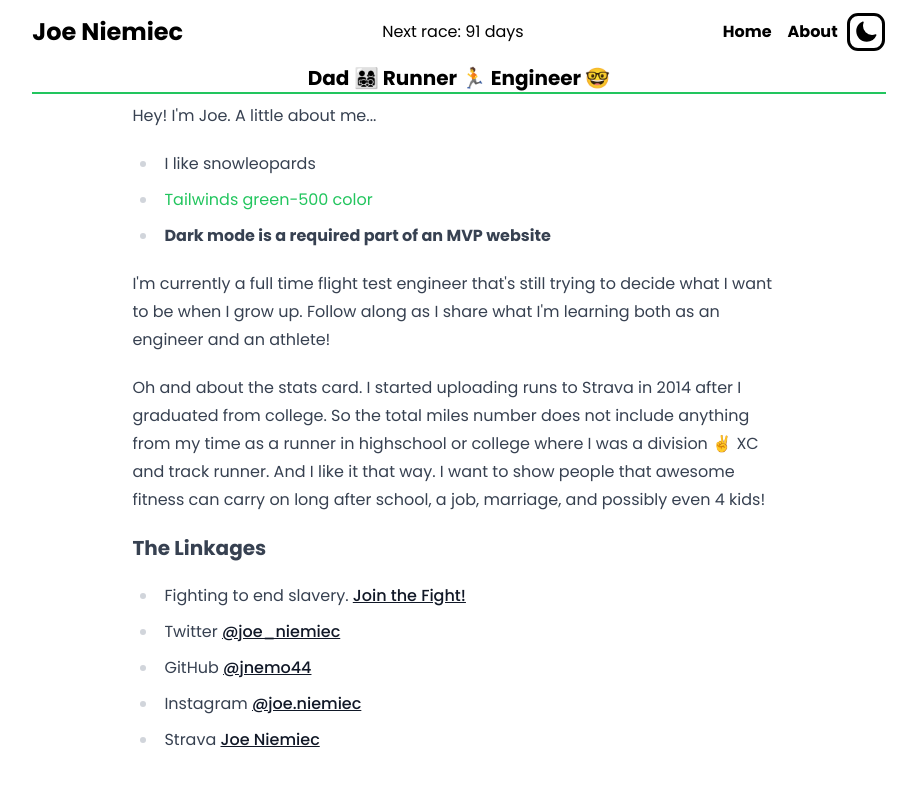
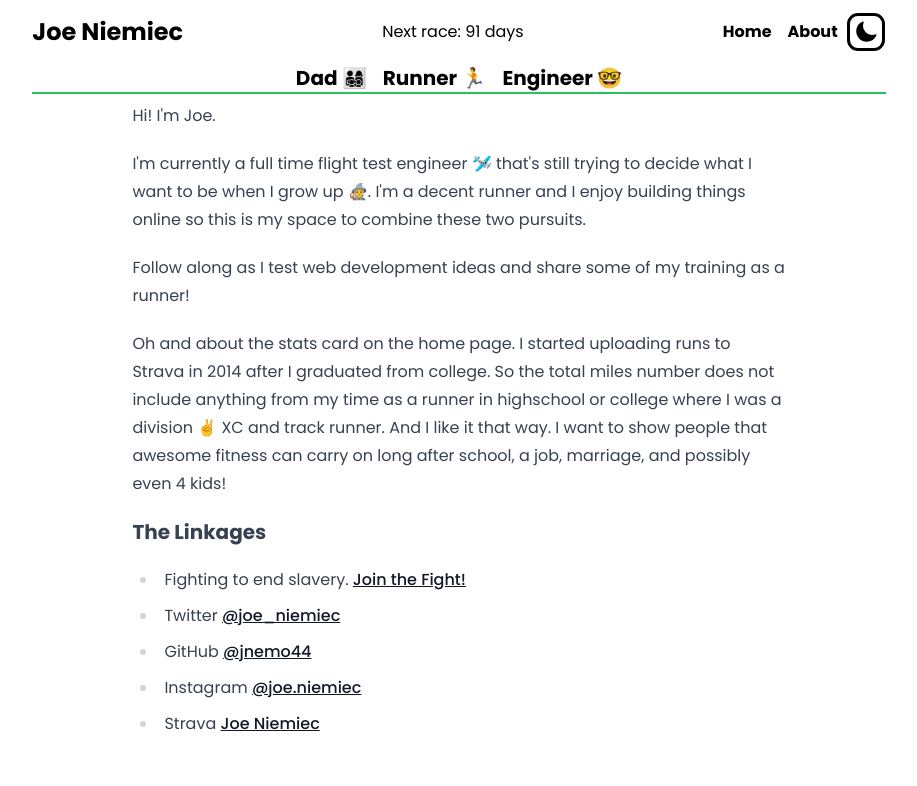
Before and after one commit to jnemo44/diy-blog, a Next.js app: page /about in a window 1280 px wide. Shown: the top 786 px of the page, without its empty margins (181-1098 px from the left). Built offline with nearby package versions, Linux system fonts and the light colour scheme.

Commit message:
Final edits to about page and fixed a styling bug with text size change

```diff
--- a/pages/_document.js
+++ b/pages/_document.js
@@ -16,6 +16,7 @@
       return (
         <Html>
           <Head>
+          <link rel="shortcut icon" href="../favicon.ico"></link>
           <link href="https://fonts.googleapis.com/css2?family=Poppins:ital,wght@0,400;0,500;0,600;0,700;1,400;1,500;1,600;1,700&display=swap" rel="stylesheet" />
           </Head>
           <body>
--- a/pages/about.js
+++ b/pages/about.js
@@ -5,27 +5,32 @@
     <div>
       <Head>
         <title>About</title>
-        <link rel="icon" href="/favicon.ico" />
+        <link rel="icon" href="../favicon.ico" />
       </Head>
-      <h1 className="font-bold text-xl text-center border-b-2 border-green-500 mb-2">Dad 👨‍👩‍👧‍👦 Runner 🏃 Engineer 🤓 </h1>
+      <div className="flex space-x-4 font-bold text-xl justify-center border-b-2 border-green-500 mb-2">
+        <div className="">Dad 👨‍👩‍👧‍👦  </div>
+        <div className="">Runner 🏃</div>
+        <div className="">Engineer 🤓</div>
+      </div>
+
       <main className="flex justify-center shrink">
 
         <article className="prose dark:prose-invert">
-          <p>Hey! I'm Joe. A little about me...</p>
-            <ul>
-              <li>I like snowleopards</li>
-              <li className="text-green-500">Tailwinds green-500 color</li>
-              <li className="font-bold"> Dark mode is a required part of an MVP website</li>
-            </ul>
-          <div>
-            I'm currently a full time flight test engineer that's still trying to decide what I want to be when I grow up. Follow along as I share what I'm learning both as an engineer and an athlete!
-          </div>
+          <p>Hi! I'm Joe.</p>
+
           <p>
-            Oh and about the stats card. I started uploading runs to Strava in 2014 after I graduated from college. So the total miles number
+            I'm currently a full time flight test engineer 🛩️ that's still trying to decide what I want to be when I grow up 🧙. I'm a decent runner and I enjoy building things online so this is my space to combine these two pursuits.
+          </p>
+          <p>
+            Follow along as I test web development ideas and share some of my training as a runner!
+          </p>
+
+          <p>
+            Oh and about the stats card on the home page. I started uploading runs to Strava in 2014 after I graduated from college. So the total miles number
             does not include anything from my time as a runner in highschool or college where I was a division ✌ XC and track runner. And I like it that way. I want to show people that awesome fitness can carry on long after school, a job, marriage, and possibly even 4 kids!
-            </p>
+          </p>
 
-          <div className="font-bold text-xl">The Linkages </div>
+          <div className="font-bold text-xl">The Linkages</div>
 
           <ul>
             <li>Fighting to end slavery. <a href="https://www.gofundme.com/f/elite-racing-benefitting-our?utm_campaign=p_cf+share-flow-1&utm_medium=copy_link&utm_source=customer"> Join the Fight!</a></li>
--- a/pages/index.js
+++ b/pages/index.js
@@ -26,13 +26,13 @@
       </Head>
 
       <div className="bg-slate-100 dark:bg-slate-800 border shadow-md rounded-lg space-y-2 p-4 mb-4">
-        <div className="flex flex-col space-y-2 justify-center items-center sm:flex-row md:space-x-4 md:space-y-0">
-          <div className="text-lg">🏃‍♂️ {run_total_miles.toLocaleString('en-US') +' miles'}</div>
-          <div className="text-lg">⛰️ {run_total_elevation.toLocaleString('en-US') +' feet'}</div>
-          <div className="text-lg">⌛ {run_total_time.toLocaleString('en-US') +' hours'}</div>
+        <div className="flex flex-col text-base space-x-2 space-y-2 justify-center items-center sm:flex-row md:space-x-4 md:text-lg sm:space-y-0">
+          <div>🏃‍♂️ {run_total_miles.toLocaleString('en-US') +' miles'}</div>
+          <div>⛰️ {run_total_elevation.toLocaleString('en-US') +' feet'}</div>
+          <div>⌛ {run_total_time.toLocaleString('en-US') +' hours'}</div>
         </div>
 
-        <div className="text-lg text-center">Progress to running around the earth 🌎</div>
+        <div className="text-base md:text-lg text-center">Progress to running around the earth 🌎</div>
         <div className="flex rounded-full bg-gray-200">
           <div className="h-5 text-sm text-center text-slate-800 rounded-full bg-green-500 dark:text-slate-900" style={{ width: `${earth_percent_complete}%` }}>{earth_percent_complete}%</div>
           <div className="pl-2 text-sm whitespace-nowrap dark:text-slate-900">{earth_miles_to_go} miles to go!</div>
```
Also changed, not shown: 2 other files (tests, documents, lock files or other folders).
